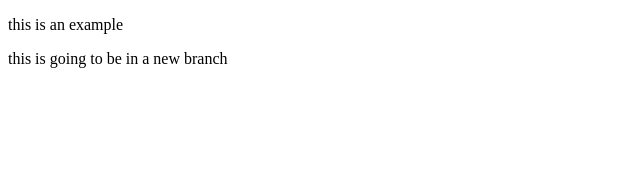
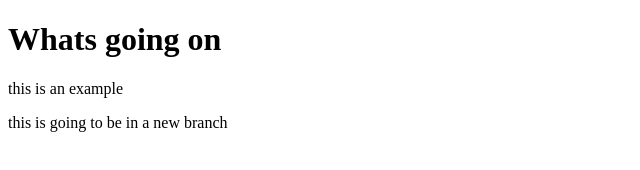
Before and after one commit to Adori-i/this-is-repo, a plain HTML site: page index.html in a window 1280 px wide. Shown: the whole page, without its empty margins (0-640 px from the left). Drawn offline with Linux system fonts and the light colour scheme.

Commit message:
Update index.html

```diff
--- a/index.html
+++ b/index.html
@@ -6,6 +6,7 @@
     <title>Document</title>
 </head>
 <body>
+    <h1>Whats going on</h1>
     <p>this is an example</p>
     <p>this is going to be in a new branch</p>
 </body>
```
